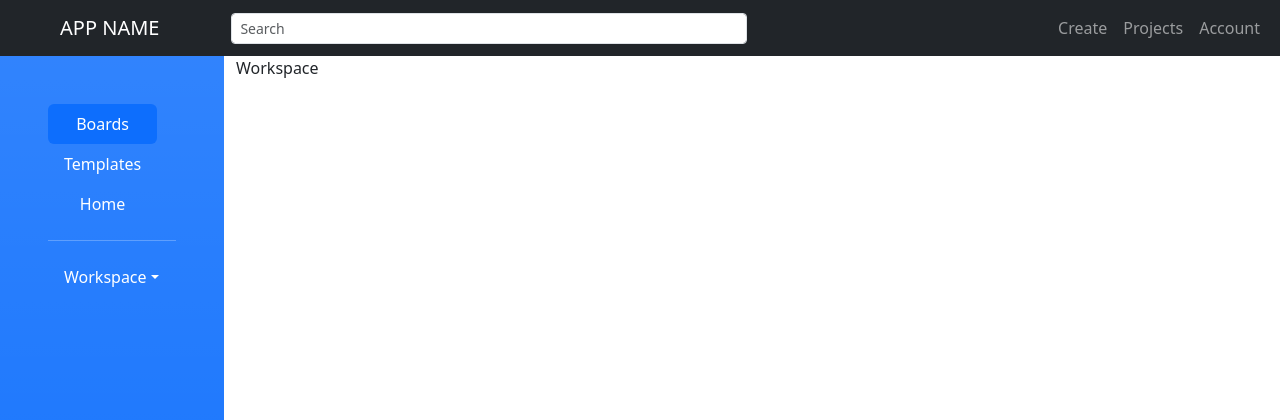
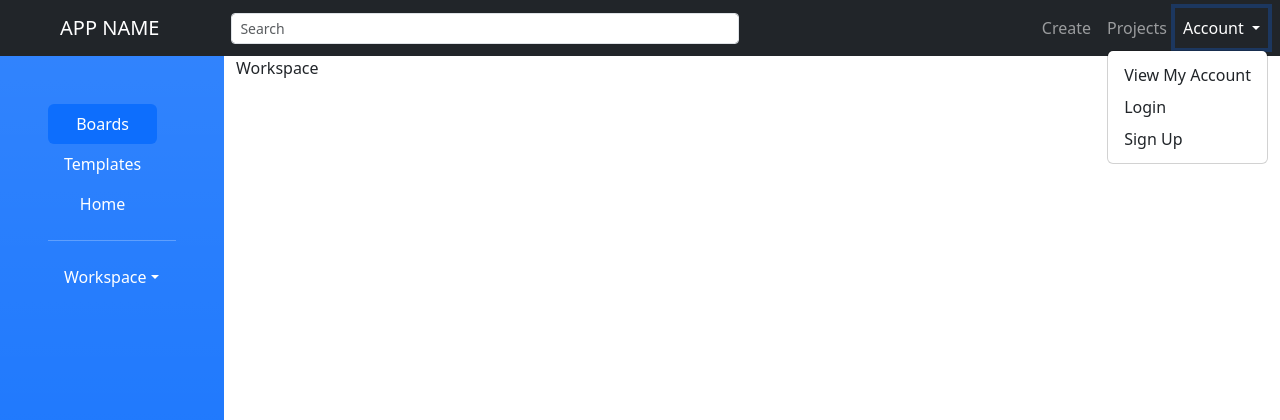
Before and after one commit to KedithJW/COSC213-Project, a PHP site: page / in a window 1280 px wide, after a click on "Account". Shown: the top 420 px of the page. Run offline with PHP 8.4, Linux system fonts and the light colour scheme.

Commit message:
Update index&Register
I updated register, some small changes, making P# verify its proper, and then on index I made that Accounts dropdown i was talking about

```diff
--- a/public/index.php
+++ b/public/index.php
@@ -1,7 +1,6 @@
 <?php
 // Php later
 ?>
-
 
 <!doctype html>
 <html lang="en">
@@ -22,16 +21,6 @@
             background-color: rgba(255, 255, 255, .18);
         }
     </style>
-
-    </style>
-
-
-    </style>
-
-
-
-
-    </style>
 </head>
 
 <body>
@@ -41,7 +30,7 @@
             <!-- Left: Brand -->
             <a href="#" class="navbar-brand flex-shrink-0 px-5" style="white-space: nowrap;">APP NAME</a>
 
-            <!-- Middle: Search (always visible) -->
+            <!-- Middle: Search -->
             <form class="d-flex flex-grow-1 mx-2" role="search" style="min-width: 0; max-width: 600px;">
                 <input class="form-control form-control-sm" type="search" placeholder="Search" aria-label="Search"
                     style="min-width: 80px; color: #000" />
@@ -53,7 +42,7 @@
                 <span class="navbar-toggler-icon"></span>
             </button>
 
-            <!-- Collapsible Content: Navigation Links Only -->
+            <!-- Collapsible Content -->
             <div class="collapse navbar-collapse flex-shrink-0" id="navmenu">
                 <ul class="navbar-nav ms-auto">
                     <li class="nav-item">
@@ -62,18 +51,24 @@
                     <li class="nav-item">
                         <a href="#projects" class="nav-link">Projects</a>
                     </li>
-                    <li class="nav-item">
-                        <a href="#who" class="nav-link">Account</a>
+                    <!-- Account Dropdown -->
+                    <li class="nav-item dropdown">
+                        <a class="nav-link dropdown-toggle" href="#" role="button" data-bs-toggle="dropdown"
+                            aria-expanded="false">
+                            Account
+                        </a>
+                        <ul class="dropdown-menu dropdown-menu-end">
+                            <li><a class="dropdown-item" href="myAccount.php">View My Account</a></li>
+                            <li><a class="dropdown-item" href="login.php">Login</a></li>
+                            <li><a class="dropdown-item" href="register.php">Sign Up</a></li>
+                        </ul>
                     </li>
                 </ul>
             </div>
         </div>
     </nav>
 
-    <!---DASHBOARD---->
-
-
-    <!--DS: Nav Bars-->
+    <!-- DASHBOARD -->
     <div class="container-fluid">
         <div class="row min-vh-100">
             <aside class="col-12 col-md-auto p-5 bg-primary bg-gradient text-white" style="width:14rem;">
--- a/public/register.php
+++ b/public/register.php
@@ -35,7 +35,9 @@ try {
             $message = "Username must be between 3 and 20 characters.";
         } elseif (strlen($password) < 6 || strlen($password) > 20) {
             $message = "Password must be between 6 and 20 characters.";
-        } else {
+        } else if (strlen($phone) != 10){
+            $message = "Please input a valid 10-digit phone number. Do not add dashes or parentheses.";
+        }else {
             $stmt = $pdo->prepare("SELECT id FROM users WHERE email = :email OR username = :username");
             $stmt->execute(['email' => $email, 'username' => $username]);
             //This checks for uniqueness, we cant have 2 emails/usersnames in the db that are the same
@@ -205,7 +207,7 @@ try {
         <input type="text" name="username" placeholder="Username" required>
         <input type="password" name="password" placeholder="Password" required>
         <button type="submit">Register</button>
-        <!-- <p> Want to login instead? </p> <a href="login.php">Click here</a></p> -->
+        <p> Want to login instead? </p> <a href="login.php">Click here</a></p>
     </form>
 
     <?php
```
